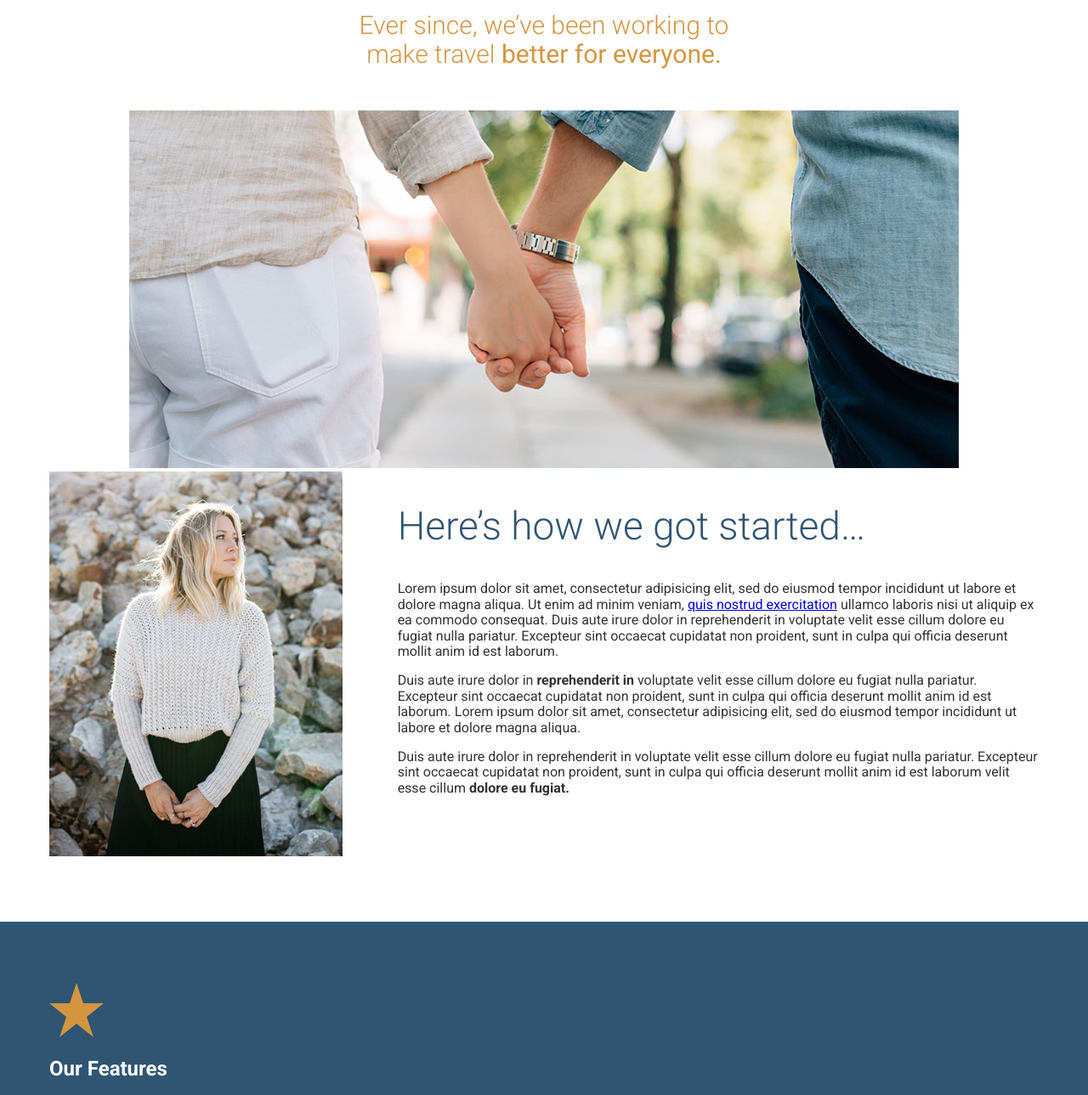
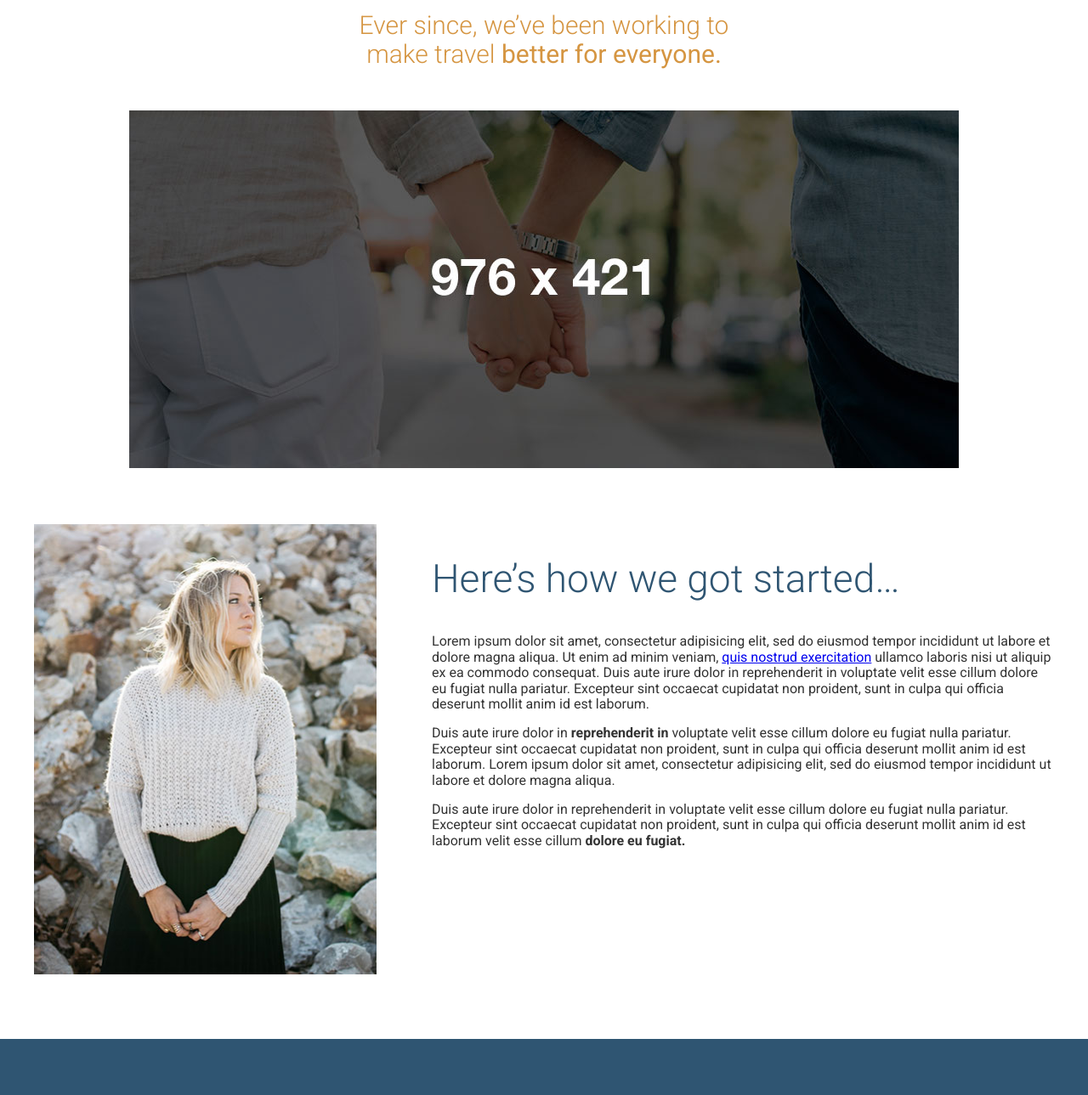
Before and after one commit to wseelmann/travel-site, a website: page app/index.html in a window 1280 px wide. Shown: the part 960-2249 px from the top of the page at 85% size. Drawn offline with Linux system fonts and the light colour scheme.

Commit message:
make pictures resposive

```diff
--- a/app/assets/styles/modules/_wrapper.css
+++ b/app/assets/styles/modules/_wrapper.css
@@ -2,7 +2,7 @@
 	overflow: hidden;
 	padding-left: 18px;
 	padding-right: 18px;
-	max-width: 1200px;
+	max-width: 1236px;
 	margin-left: auto;
 	margin-right: auto;
 
@@ -14,4 +14,12 @@
 		padding-left: 0;
 		padding-right: 0;
 	}
+
+	&--b-margin {
+	 	margin-bottom: 1rem;
+
+		@mixin atSmall {
+			margin-bottom: 3.875rem;
+		}
+	 }
 }
--- a/app/index.html
+++ b/app/index.html
@@ -46,16 +46,20 @@
       <div class="wrapper">
         <h2 class="headline headline--centered headline--light headline--light headline--b-margin-small">The first trip we planned <strong>was our own.</strong></h2>
         <h3 class="headline headline--centered headline--orange headline--small headline--narrow headline--b-margin-large">Ever since, we&rsquo;ve been working to make travel <strong>better for everyone.</strong></h3>
-        <div class="wrapper wrapper--medium">
-            <img src="assets/images/first-trip.jpg" alt="Couple walking down a street.">
+        <div class="wrapper wrapper--medium wrapper--b-margin">
+            <img sizes="(min-width: 970px) 976px, 100vw" srcset="assets/images/first-trip-low-res-i.jpg 565w, assets/images/first-trip-i.jpg 976w, assets/images/first-trip-hi-dpi-i.jpg 1952w" alt="Couple walking down a street.">
         </div>
 
 
         <div class="row row--gutters">
-          <div class="row__medium-4">
-            <img src="assets/images/our-start.jpg" alt="Our founder, Jane Doe">
+          <div class="row__medium-4 row__medium-4--larger">
+            <picture>
+              <source media="(min-width: 1020px)" sizes="404px" srcset="assets/images/our-start.jpg 404w, assets/images/our-start-hi-dpi.jpg 808w">
+              <source media="(min-width: 800px)" sizes="320px" srcset="assets/images/our-start-portrait.jpg 382w, assets/images/our-start-portrait-hi-dpi.jpg 764w">
+              <img srcset="assets/images/our-start-landscape-i.jpg 800w, assets/images/our-start-landscape-hi-dpi-i.jpg 1600w" alt="Our founder, Jane Doe">
+            </picture>
           </div>
-          <div class="row__medium-8">
+          <div class="row__medium-8 row__medium-8--smaller">
             <h2 class="headline">Here&rsquo;s how we got started&hellip;</h2>
             <p>Lorem ipsum dolor sit amet, consectetur adipisicing elit, sed do eiusmod tempor incididunt ut labore et dolore magna aliqua. Ut enim ad minim veniam, <a href="#">quis nostrud exercitation</a> ullamco laboris nisi ut aliquip ex ea commodo consequat. Duis aute irure dolor in reprehenderit in voluptate velit esse cillum dolore eu fugiat nulla pariatur. Excepteur sint occaecat cupidatat non proident, sunt in culpa qui officia deserunt mollit anim id est laborum.</p>
             <p>Duis aute irure dolor in <strong>reprehenderit in</strong> voluptate velit esse cillum dolore eu fugiat nulla pariatur. Excepteur sint occaecat cupidatat non proident, sunt in culpa qui officia deserunt mollit anim id est laborum. Lorem ipsum dolor sit amet, consectetur adipisicing elit, sed do eiusmod tempor incididunt ut labore et dolore magna aliqua.</p>
--- a/app/temp/styles/styles.css
+++ b/app/temp/styles/styles.css
@@ -459,7 +459,7 @@
 	overflow: hidden;
 	padding-left: 18px;
 	padding-right: 18px;
-	max-width: 1200px;
+	max-width: 1236px;
 	margin-left: auto;
 	margin-right: auto;
 }
@@ -471,6 +471,17 @@
 .wrapper .wrapper {
 		padding-left: 0;
 		padding-right: 0;
+	}
+
+.wrapper--b-margin {
+	 	margin-bottom: 1rem;
+	 }
+
+@media (min-width: 530px) {
+
+.wrapper--b-margin {
+			margin-bottom: 3.875rem
+	 }
 	}
 
 .page-section {
@@ -565,8 +576,16 @@
 		width: 33.33%;
 	}
 
+	.row__medium-4--larger {
+		width: 37%;
+	 }
+
 	.row__medium-8 {
 		 float: left;
 		 width: 66.66%;
 	 }
+
+	.row__medium-8--smaller {
+		width: 63%;
+	 }
 	}
```
Also changed, not shown: app/assets/styles/modules/_row.css (+8 -0 lines).
